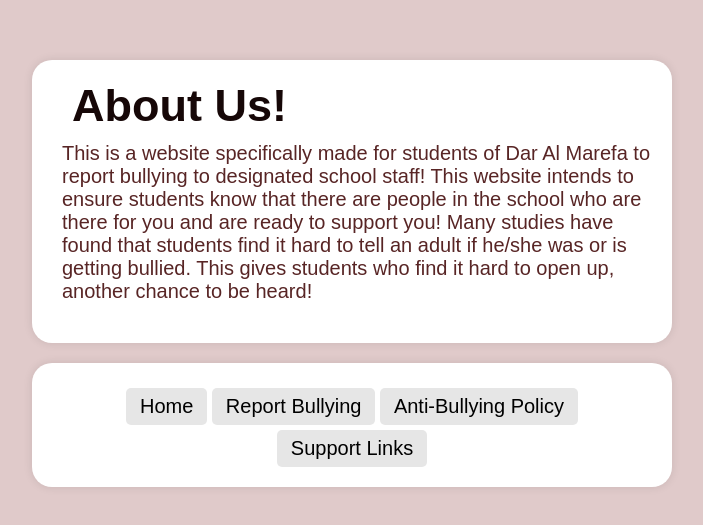
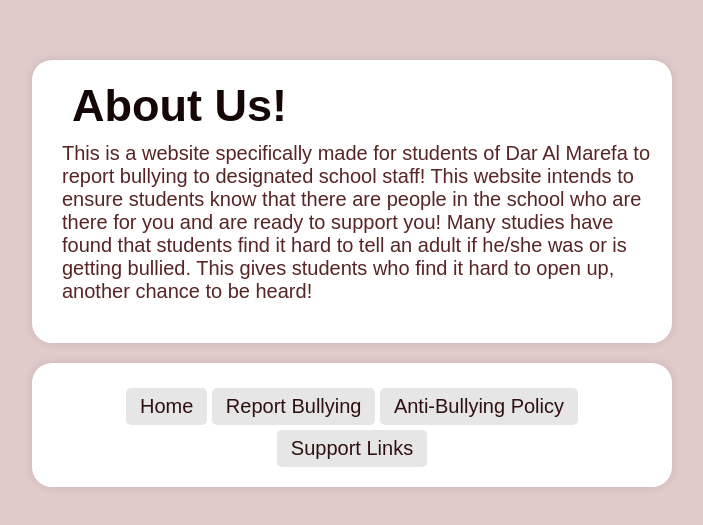
Before and after one commit to radzarchive/student.reachout, a plain HTML site: page about us.html in a window 1280 px wide. Shown: the part 117-642 px from the top of the page, without its empty margins (288-991 px from the left). Drawn offline with Linux system fonts and the light colour scheme.

Commit message:
Update aboutus.css

```diff
--- a/aboutus.css
+++ b/aboutus.css
@@ -10,7 +10,7 @@
   button {
     display: inline-block;
     background-color: #e6e6e6;
-    color: #000;
+    color: #301111;
     border: 0;
     padding: 7px 14px;
     text-align: center;
@@ -20,6 +20,6 @@
 
   button:hover,
   button:focus {
-    background-color: #333;
+    background-color: #432929;
     color: #ffffff;
   }
```
